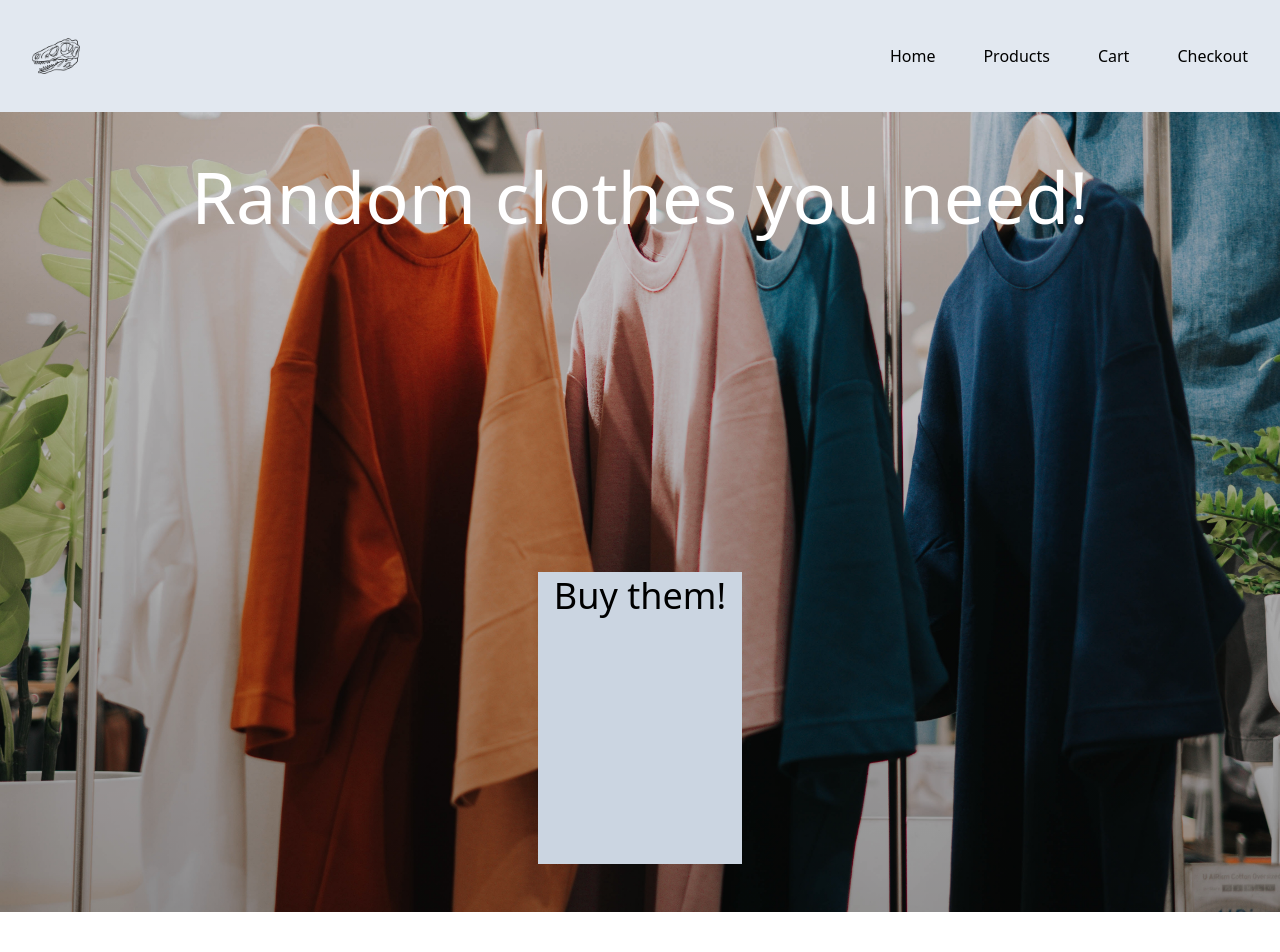
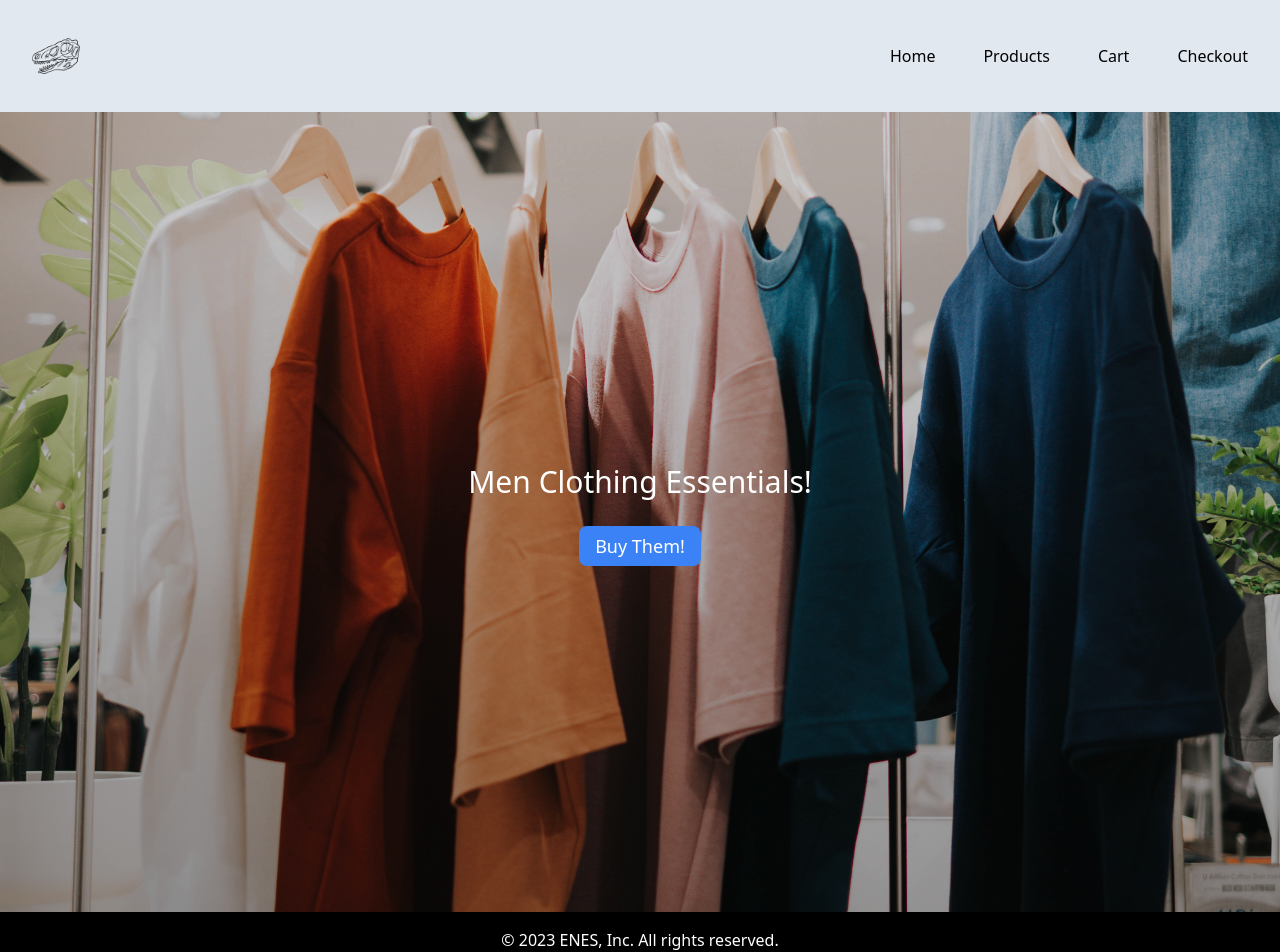
Before and after one commit to enes-96/online-shop, a React (Vite) app: page / in a window 1280 px wide. Shown: the top 952 px of the page. Before the commit the page ends 912 px from the top, so only its background shows below. Built offline with nearby package versions, Linux system fonts and the light colour scheme.

Commit message:
inital commit

```diff
--- a/src/App.jsx
+++ b/src/App.jsx
@@ -1,6 +1,7 @@
 import React from "react";
 import { BrowserRouter as Router, Routes, Route } from "react-router-dom";
 import Header from "./components/common/Header";
+import Footer from "./components/common/Footer";
 import Home from "./components/Pages/Home";
 import ProductList from "./components/Pages/ProductList";
 import ProductDetails from "./components/Product/ProductDetail";
@@ -61,6 +62,7 @@ function App() {
           <Route path="/checkout" element={<Checkout checkoutItems={cartItems} />} />
 
         </Routes>
+        <Footer />
       </div>
     </Router>
   );
--- a/src/components/Pages/Cart.jsx
+++ b/src/components/Pages/Cart.jsx
@@ -1,9 +1,9 @@
 import React from "react";
 import PropTypes from "prop-types";
+import { Link } from "react-router-dom";
 
-const Cart = ({ cartItems, updateQuantity, removeItem }) => {
 // Calculate total price of items in the cart
-    const calculateTotal = () => {
+export const calculateTotal = (cartItems) => {
     const total = cartItems.reduce((total, item) => total + item.price * item.quantity, 0);
     const dollarFormat = new Intl.NumberFormat("en-US", {
         style: "currency",
@@ -12,8 +12,9 @@ const Cart = ({ cartItems, updateQuantity, removeItem }) => {
     return dollarFormat.format(total); // Note the .format() method
 };
 
+const Cart = ({ cartItems, updateQuantity, removeItem }) => {
     return (
-        <div className="p-4 bg-gray-100">
+        <div className="p-4 bg-gray-100 h-screen">
             <h1 className="text-2xl font-bold mb-4">Cart</h1>
             <ul className="space-y-4">
                 {cartItems.map((item) => (
@@ -36,10 +37,10 @@ const Cart = ({ cartItems, updateQuantity, removeItem }) => {
                     </li>
                 ))}
             </ul>
-            <p className="mt-4 text-xl font-bold">Total:  {calculateTotal()}</p>
-
+            <p className="mt-4 text-xl font-bold">Total:  {calculateTotal(cartItems)}</p>
+            <p></p>
+            <Link to="/checkout" className="bg-blue-400 py-1 px-4 text-white text-2xl">Checkout </Link>
         </div>
-
     );
 };
 
--- a/src/components/Pages/Checkout.jsx
+++ b/src/components/Pages/Checkout.jsx
@@ -1,11 +1,15 @@
 import React from "react";
 import PropTypes from "prop-types"
+import { calculateTotal } from "./Cart";
 
 const Checkout = ({ checkoutItems }) => {
     console.log(checkoutItems);
 
+    const total = calculateTotal(checkoutItems)
+    console.log(total)
+
     return (
-        <div>
+        <div className="h-screen">
             <h1>Checkout</h1>
             <div>
 
@@ -33,30 +37,33 @@ const Checkout = ({ checkoutItems }) => {
                         </div>
                     </div>
                     <div className="grid md:grid-cols-2 md:gap-6">
-                        <div class="relative z-0 w-full mb-6 group">
-                            <input type="tel" pattern="[0-9]{3}-[0-9]{3}-[0-9]{4}" name="floating_phone" id="floating_phone" class="block py-2.5 px-0 w-full text-sm text-gray-900 bg-transparent border-0 border-b-2 border-gray-300 appearance-none dark:text-white dark:border-gray-600 dark:focus:border-blue-500 focus:outline-none focus:ring-0 focus:border-blue-600 peer" placeholder=" " required />
-                            <label for="floating_phone" className="peer-focus:font-medium absolute text-sm text-gray-500 dark:text-gray-400 duration-300 transform -translate-y-6 scale-75 top-3 -z-10 origin-[0] peer-focus:left-0 peer-focus:text-blue-600 peer-focus:dark:text-blue-500 peer-placeholder-shown:scale-100 peer-placeholder-shown:translate-y-0 peer-focus:scale-75 peer-focus:-translate-y-6">Phone number (123-456-7890)</label>
+                        <div className="relative z-0 w-full mb-6 group">
+                            <input type="tel" pattern="[0-9]{3}-[0-9]{3}-[0-9]{4}" name="floating_phone" id="floating_phone" className="block py-2.5 px-0 w-full text-sm text-gray-900 bg-transparent border-0 border-b-2 border-gray-300 appearance-none dark:text-white dark:border-gray-600 dark:focus:border-blue-500 focus:outline-none focus:ring-0 focus:border-blue-600 peer" placeholder=" " required />
+                            <label htmlFor="floating_phone" className="peer-focus:font-medium absolute text-sm text-gray-500 dark:text-gray-400 duration-300 transform -translate-y-6 scale-75 top-3 -z-10 origin-[0] peer-focus:left-0 peer-focus:text-blue-600 peer-focus:dark:text-blue-500 peer-placeholder-shown:scale-100 peer-placeholder-shown:translate-y-0 peer-focus:scale-75 peer-focus:-translate-y-6">Phone number (123-456-7890)</label>
                         </div>
                         <div className="relative z-0 w-full mb-6 group">
                             <input type="text" name="floating_company" id="floating_company" className="block py-2.5 px-0 w-full text-sm text-gray-900 bg-transparent border-0 border-b-2 border-gray-300 appearance-none dark:text-white dark:border-gray-600 dark:focus:border-blue-500 focus:outline-none focus:ring-0 focus:border-blue-600 peer" placeholder=" " required />
-                            <label for="floating_company" className="peer-focus:font-medium absolute text-sm text-gray-500 dark:text-gray-400 duration-300 transform -translate-y-6 scale-75 top-3 -z-10 origin-[0] peer-focus:left-0 peer-focus:text-blue-600 peer-focus:dark:text-blue-500 peer-placeholder-shown:scale-100 peer-placeholder-shown:translate-y-0 peer-focus:scale-75 peer-focus:-translate-y-6">Company (Ex. Google)</label>
+                            <label htmlFor="floating_company" className="peer-focus:font-medium absolute text-sm text-gray-500 dark:text-gray-400 duration-300 transform -translate-y-6 scale-75 top-3 -z-10 origin-[0] peer-focus:left-0 peer-focus:text-blue-600 peer-focus:dark:text-blue-500 peer-placeholder-shown:scale-100 peer-placeholder-shown:translate-y-0 peer-focus:scale-75 peer-focus:-translate-y-6">Company (Ex. Google)</label>
                         </div>
                     </div>
                     <button type="submit" className="text-white bg-blue-700 hover:bg-blue-800 focus:ring-4 focus:outline-none focus:ring-blue-300 font-medium rounded-lg text-sm w-full sm:w-auto px-5 py-2.5 text-center dark:bg-blue-600 dark:hover:bg-blue-700 dark:focus:ring-blue-800">Submit</button>
                 </form>
 
             </div>
-            <ul>
+            <ul className="grid grid-cols-1 md:grid-cols-2 lg:grid-cols-3 gap-6">
                 {checkoutItems.map((item, index) => (
-                    <li key={index}>
-                        <div>
-                            <img src={item.img} alt={item.name} />
-                            <h3>{item.name}</h3>
-                            <p>Price: {item.price}</p>
+                    <li key={index} className="border rounded-lg p-4 shadow-md">
+                        <div className="flex items-center">
+                            <img className="w-16 h-16 mr-4" src={item.img} alt={item.name} />
+                            <div>
+                                <h3 className="text-lg font-semibold">{item.name}</h3>
+                                <p className="text-gray-600">Price: ${item.price.toFixed(2)}</p>
+                            </div>
                         </div>
                     </li>
                 ))}
             </ul>
+            <p>{total}</p>
         </div>
     );
 };
--- a/src/components/Pages/Home.jsx
+++ b/src/components/Pages/Home.jsx
@@ -3,11 +3,11 @@ import { Link } from "react-router-dom";
 
 const Home = () => {
     return (
-        <div id="heroBg" className="h-screen grid">
-            <h1 className="text-7xl text-center p-12 text-white">Random clothes you need!</h1>
-            <div className="flex justify-center p-12">
-                <Link className="text-4xl bg-slate-300 py-1 px-4" to="/products">
-                    Buy them!
+        <div id="heroBg" className="h-screen flex flex-col justify-center items-center p-8 text-white">
+            <h1 className="text-3xl mb-4">Men Clothing Essentials!</h1>
+            <div className="mt-4">
+                <Link className="bg-blue-500 hover:bg-blue-600 text-white py-2 px-4 rounded-lg text-lg" to="/products">
+                    Buy Them!
                 </Link>
             </div>
         </div>
--- a/src/components/Pages/ProductList.jsx
+++ b/src/components/Pages/ProductList.jsx
@@ -27,7 +27,7 @@ const ProductList = () => {
     if (error) return <p>Error while loading items: {error.message}</p>;
 
     return (
-        <div className="p-4 bg-gray-100">
+        <div className="p-4 bg-gray-100 h-screen">
             <h2 className="text-2xl ">Products</h2>
             <ul className="flex justify-between text-center">
                 {products.map((product) => (
--- /dev/null
+++ b/src/components/common/Footer.jsx
@@ -0,0 +1,13 @@
+import React from "react";
+
+const Footer = () => {
+    return (
+        <div className="flex flex-grow">
+            <div className="p-4 bg-black text-white text-center w-full">
+                <p>© 2023 ENES, Inc. All rights reserved.</p>
+            </div>
+        </div>
+    );
+};
+
+export default Footer;
```
Lines whose indentation alone changed are shown as unchanged.
